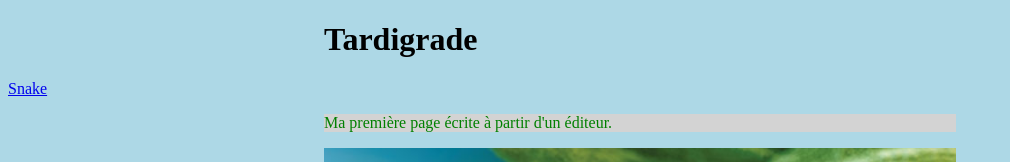
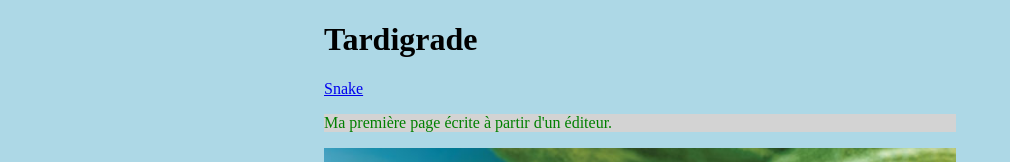
Before and after one commit to Sefir0/ily.io, a plain HTML site: page index.html in a window 1280 px wide. Shown: the top 162 px of the page, without its empty margins (0-1010 px from the left). Drawn offline with Linux system fonts and the light colour scheme.

Commit message:
Update index.html

```diff
--- a/index.html
+++ b/index.html
@@ -6,7 +6,7 @@
 	</head>
 	<body>
 		<h1 class="center">Tardigrade</h1>
-		<a href="AutresPages/snake.html">Snake</a>
+		<a href="AutresPages/snake.html" class="center">Snake</a>
 		<p class="center">
 			Ma première page écrite à partir d'un éditeur.
 		</p>
```
